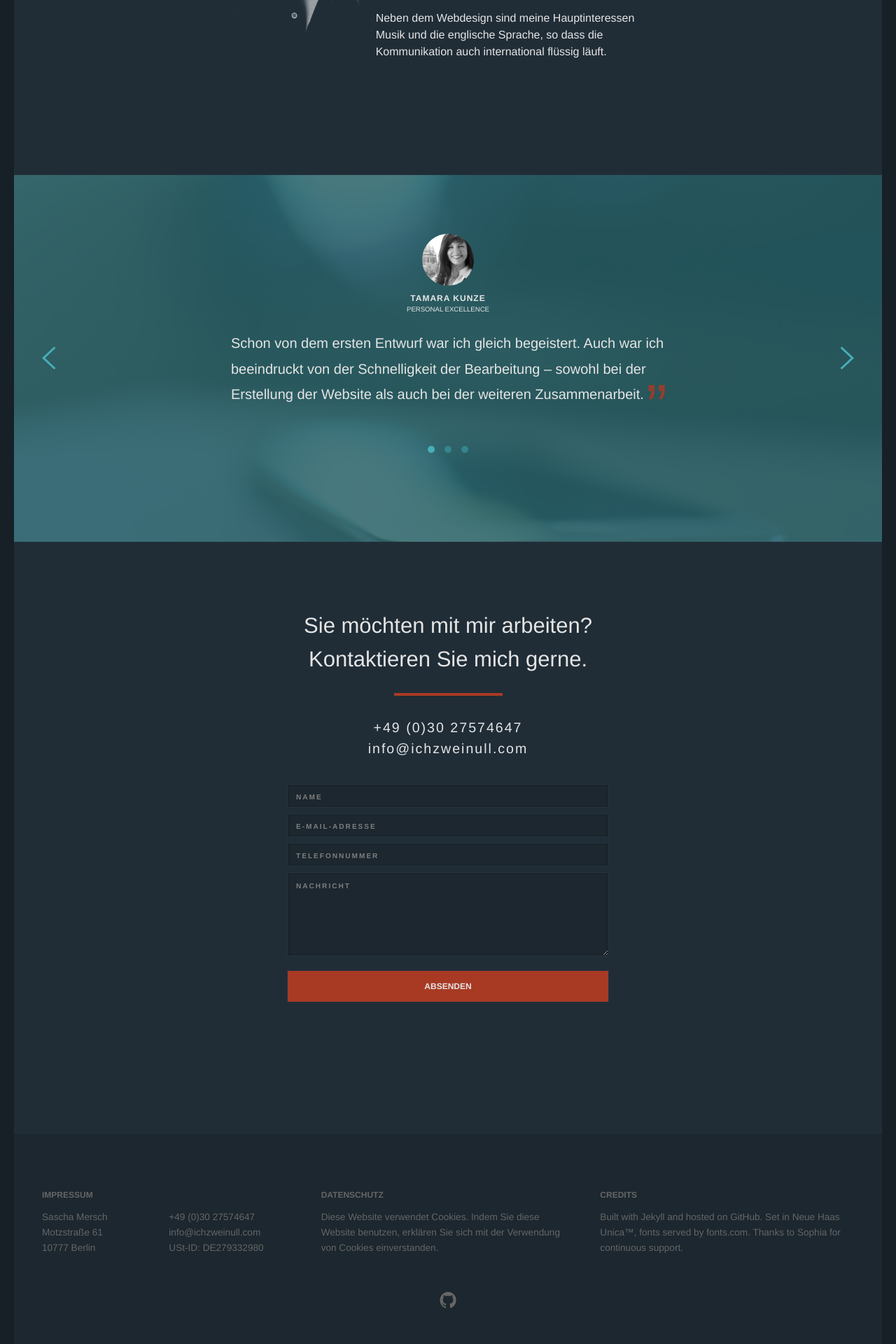
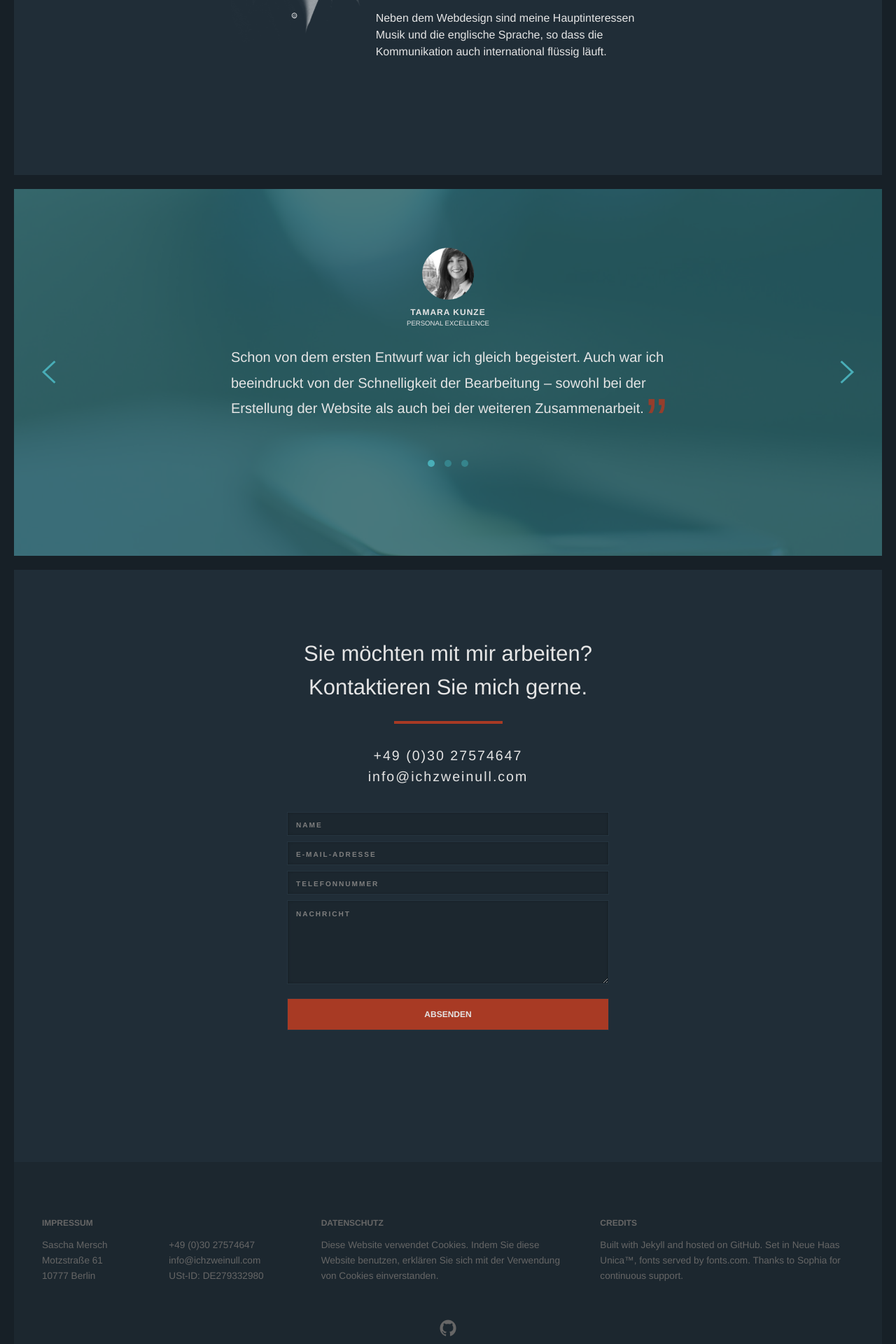
Before and after one commit to rschach/ichzweinull, a Jekyll site: the page built from index.html, in a window 1280 px wide. Shown: the part 2626-4546 px from the top of the page at 70% size. Built offline with Jekyll 4.4.1, drawn with Linux system fonts in a browser that asks for light colours; nearby versions of some CDN libraries; some web fonts are replaced; comment, search, counter and statistics services are not loaded.

Commit message:
Add section border

```diff
--- a/_sass/2-modules/_clients.sass
+++ b/_sass/2-modules/_clients.sass
@@ -1,5 +1,6 @@
 .clients-wrap
   background: url(../img/bg-clients.jpg) center
+  border-top: $sections-border
   padding: 84px 0 120px
   position: relative
 
--- a/_sass/3-layout/_contact.sass
+++ b/_sass/3-layout/_contact.sass
@@ -1,6 +1,6 @@
 .contact
   background: $bg-lighter
-  // border-top: $sections-border
+  border-top: $sections-border
   padding: 48px 0 180px
 
   header
--- a/css/main.css
+++ b/css/main.css
@@ -3005,6 +3005,7 @@ nav.main-nav::after {
 
 .clients-wrap {
   background: url(../img/bg-clients.jpg) center;
+  border-top: 20px solid #172027;
   padding: 84px 0 120px;
   position: relative; }
   .clients-wrap::after {
@@ -3311,6 +3312,7 @@ figure {
 
 .contact {
   background: #202d37;
+  border-top: 20px solid #172027;
   padding: 48px 0 180px; }
   .contact header h1 {
     margin-bottom: 1.025em; }
```
